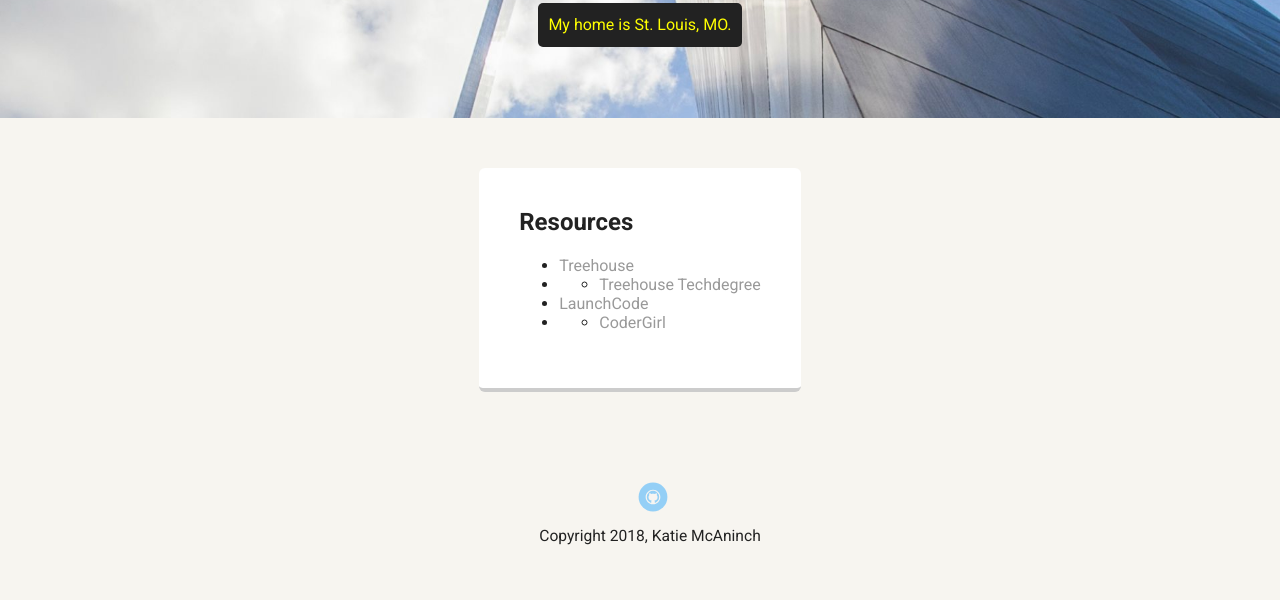
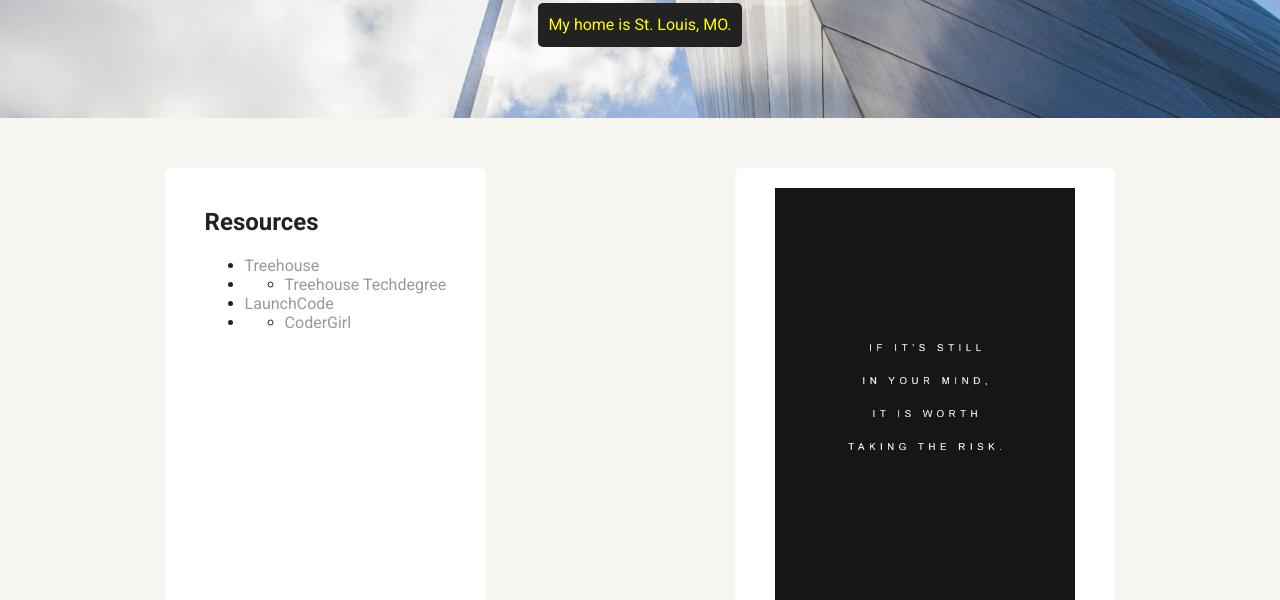
Before and after one commit to kbrook3/techdegree-project1, a plain HTML site: page resources.html in a window 1280 px wide. Shown: the part 352-952 px from the top of the page. Drawn offline with Linux system fonts and the light colour scheme; a web font is replaced by a local one.

Commit message:
Added image to resources.html

```diff
--- a/resources.html
+++ b/resources.html
@@ -43,6 +43,10 @@
           </ul>
       </div>
 
+          <div class="card">
+          <img src="images/Top-25-Best-Motivational-Quotes-of-the-Week-Motivational.jpg" alt="Motivational Quote" class="quote">
+      </div>
+
     </main>
     <footer>
       <ul>
--- a/styles.css
+++ b/styles.css
@@ -184,6 +184,10 @@ a.social:hover {
   clear: both;
 }
 
+.quote {
+  max-width: 300px;
+  }
+
 /* Styles for larger screens */
 @media screen and (min-width: 720px) {
 
```
Also changed, not shown: images/Top-25-Best-Motivational-Quotes-of-the-Week-Motivational.jpg (added), 1 other file.
